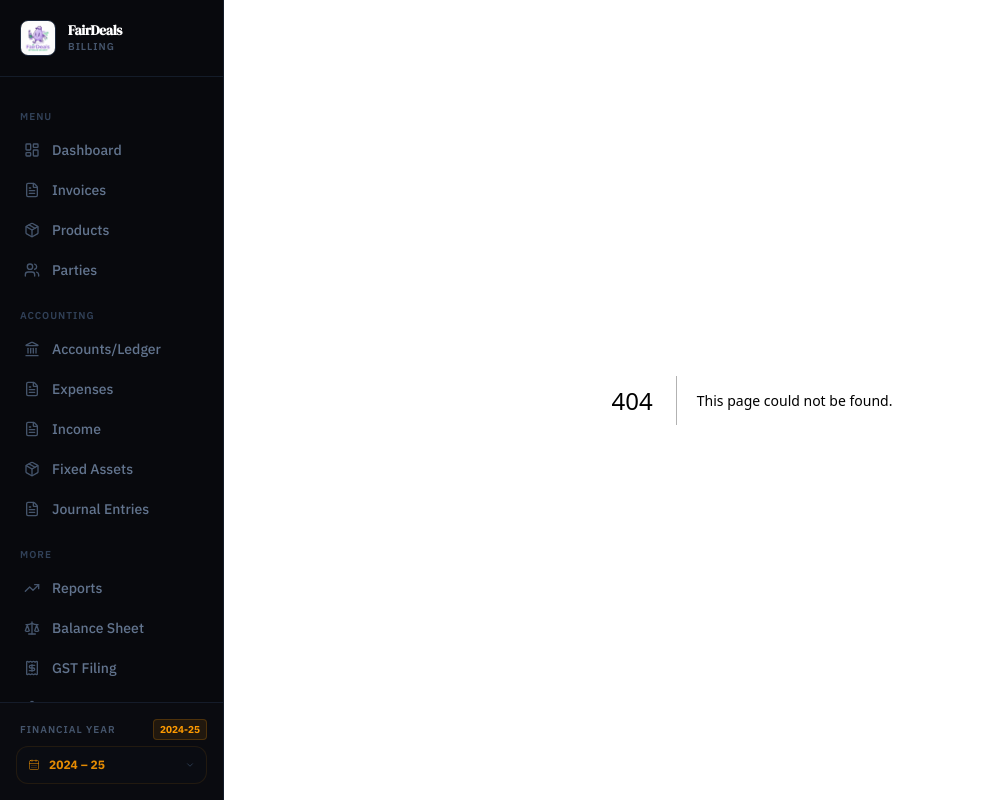
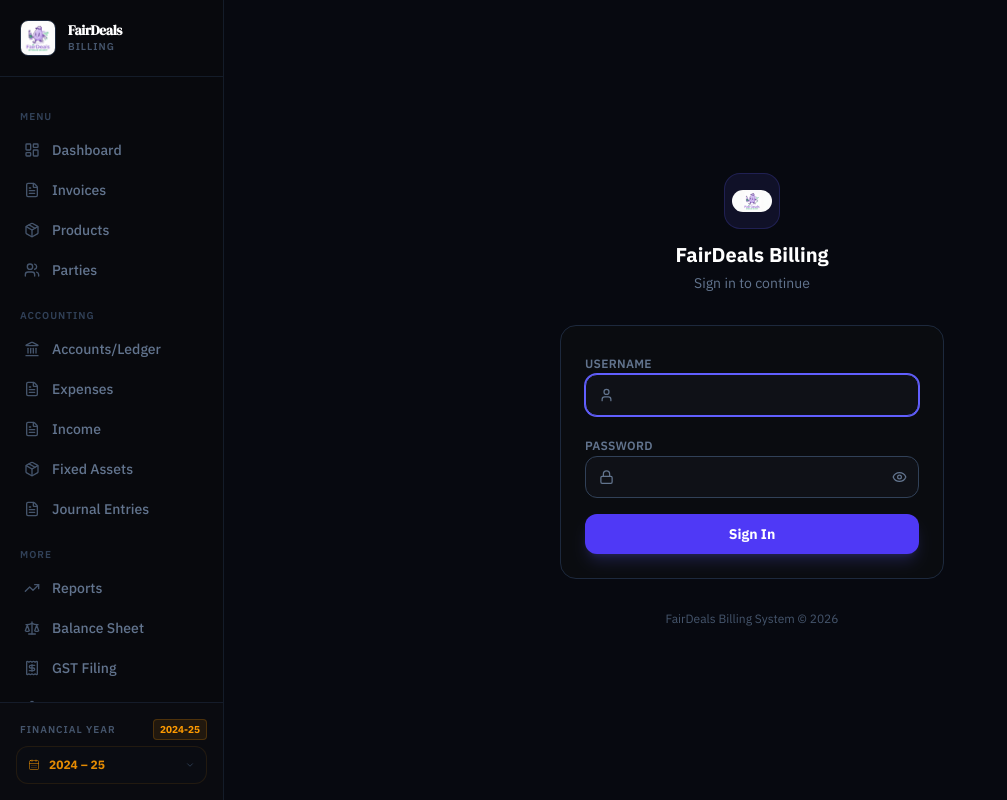
Before and after one commit to lakshayknows/fairdeals, a Next.js app: page /login in a window 1280 px wide. Before the commit this address had no page. Shown: the whole page, without its empty margins (0-1007 px from the left). Built offline with nearby package versions, Linux system fonts and the light colour scheme.

Commit message:
Add custom login page with cookie auth and rate limiting

```diff
--- /dev/null
+++ b/src/app/api/auth/login/route.ts
@@ -0,0 +1,58 @@
+import { NextRequest, NextResponse } from "next/server";
+
+const MAX_ATTEMPTS = 5;
+const WINDOW_MS = 15 * 60 * 1000;
+const COOKIE_MAX_AGE = 8 * 60 * 60; // 8 hours
+
+const attempts = new Map<string, { count: number; windowStart: number }>();
+
+function getIP(req: NextRequest): string {
+  return (
+    req.headers.get("x-forwarded-for")?.split(",")[0].trim() ??
+    req.headers.get("x-real-ip") ??
+    "unknown"
+  );
+}
+
+export async function POST(req: NextRequest) {
+  const USERNAME = process.env.AUTH_USERNAME;
+  const PASSWORD = process.env.AUTH_PASSWORD;
+  const SECRET = process.env.AUTH_SECRET;
+
+  if (!USERNAME || !PASSWORD || !SECRET) {
+    return NextResponse.json({ error: "Server misconfiguration." }, { status: 500 });
+  }
+
+  const ip = getIP(req);
+  const now = Date.now();
+  const entry = attempts.get(ip);
+
+  // Check rate limit
+  if (entry && now - entry.windowStart < WINDOW_MS && entry.count >= MAX_ATTEMPTS) {
+    return NextResponse.json({ error: "Too many attempts." }, { status: 429 });
+  }
+
+  const { username, password } = await req.json();
+
+  if (username === USERNAME && password === PASSWORD) {
+    attempts.delete(ip);
+    const res = NextResponse.json({ ok: true });
+    res.cookies.set("fairdeals_auth", SECRET, {
+      httpOnly: true,
+      secure: process.env.NODE_ENV === "production",
+      sameSite: "lax",
+      maxAge: COOKIE_MAX_AGE,
+      path: "/",
+    });
+    return res;
+  }
+
+  // Record failure
+  if (!entry || now - entry.windowStart > WINDOW_MS) {
+    attempts.set(ip, { count: 1, windowStart: now });
+  } else {
+    entry.count += 1;
+  }
+
+  return NextResponse.json({ error: "Invalid credentials." }, { status: 401 });
+}
--- /dev/null
+++ b/src/app/api/auth/logout/route.ts
@@ -0,0 +1,13 @@
+import { NextResponse } from "next/server";
+
+export async function POST() {
+  const res = NextResponse.json({ ok: true });
+  res.cookies.set("fairdeals_auth", "", {
+    httpOnly: true,
+    secure: process.env.NODE_ENV === "production",
+    sameSite: "lax",
+    maxAge: 0,
+    path: "/",
+  });
+  return res;
+}
--- /dev/null
+++ b/src/app/login/page.tsx
@@ -0,0 +1,131 @@
+"use client";
+
+import { useState } from "react";
+import { useRouter } from "next/navigation";
+import { Loader2, Lock, User, Eye, EyeOff } from "lucide-react";
+import Image from "next/image";
+
+export default function LoginPage() {
+  const router = useRouter();
+  const [username, setUsername] = useState("");
+  const [password, setPassword] = useState("");
+  const [showPassword, setShowPassword] = useState(false);
+  const [loading, setLoading] = useState(false);
+  const [error, setError] = useState("");
+
+  const handleSubmit = async (e: React.FormEvent) => {
+    e.preventDefault();
+    setError("");
+    setLoading(true);
+
+    try {
+      const res = await fetch("/api/auth/login", {
+        method: "POST",
+        headers: { "Content-Type": "application/json" },
+        body: JSON.stringify({ username, password }),
+      });
+
+      if (res.ok) {
+        router.push("/");
+        router.refresh();
+      } else if (res.status === 429) {
+        setError("Too many failed attempts. Try again in 15 minutes.");
+      } else {
+        setError("Invalid username or password.");
+      }
+    } catch {
+      setError("Something went wrong. Please try again.");
+    } finally {
+      setLoading(false);
+    }
+  };
+
+  return (
+    <div className="min-h-screen bg-[#070910] flex items-center justify-center px-4">
+      <div className="w-full max-w-sm space-y-8">
+
+        {/* Logo / Brand */}
+        <div className="flex flex-col items-center gap-3">
+          <div className="h-14 w-14 rounded-2xl bg-indigo-500/10 border border-indigo-500/20 flex items-center justify-center">
+            <Image src="/logo.jpg" alt="FairDeals" width={40} height={40} className="rounded-xl" />
+          </div>
+          <div className="text-center">
+            <h1 className="text-xl font-bold text-white">FairDeals Billing</h1>
+            <p className="text-sm text-slate-500 mt-1">Sign in to continue</p>
+          </div>
+        </div>
+
+        {/* Form */}
+        <form onSubmit={handleSubmit} className="space-y-4">
+          <div className="rounded-2xl border border-slate-800 bg-[#0a0c10] p-6 space-y-4">
+
+            {/* Username */}
+            <div className="space-y-1.5">
+              <label className="text-xs font-semibold uppercase tracking-wide text-slate-500">
+                Username
+              </label>
+              <div className="relative">
+                <User size={15} className="absolute left-3.5 top-1/2 -translate-y-1/2 text-slate-500" />
+                <input
+                  type="text"
+                  value={username}
+                  onChange={(e) => setUsername(e.target.value)}
+                  required
+                  autoFocus
+                  autoComplete="username"
+                  className="w-full rounded-xl bg-[#0f1117] border border-slate-700 pl-9 pr-4 py-2.5 text-sm text-slate-200 focus:border-indigo-500 focus:ring-1 focus:ring-indigo-500 outline-none transition-all"
+                />
+              </div>
+            </div>
+
+            {/* Password */}
+            <div className="space-y-1.5">
+              <label className="text-xs font-semibold uppercase tracking-wide text-slate-500">
+                Password
+              </label>
+              <div className="relative">
+                <Lock size={15} className="absolute left-3.5 top-1/2 -translate-y-1/2 text-slate-500" />
+                <input
+                  type={showPassword ? "text" : "password"}
+                  value={password}
+                  onChange={(e) => setPassword(e.target.value)}
+                  required
+                  autoComplete="current-password"
+                  className="w-full rounded-xl bg-[#0f1117] border border-slate-700 pl-9 pr-10 py-2.5 text-sm text-slate-200 focus:border-indigo-500 focus:ring-1 focus:ring-indigo-500 outline-none transition-all"
+                />
+                <button
+                  type="button"
+                  onClick={() => setShowPassword(!showPassword)}
+                  className="absolute right-3 top-1/2 -translate-y-1/2 text-slate-500 hover:text-slate-300"
+                >
+                  {showPassword ? <EyeOff size={15} /> : <Eye size={15} />}
+                </button>
+              </div>
+            </div>
+
+            {/* Error */}
+            {error && (
+              <p className="text-xs text-red-400 bg-red-500/10 border border-red-500/20 rounded-lg px-3 py-2">
+                {error}
+              </p>
+            )}
+
+            {/* Submit */}
+            <button
+              type="submit"
+              disabled={loading}
+              className="w-full bg-indigo-600 hover:bg-indigo-500 disabled:opacity-50 text-white font-bold py-2.5 rounded-xl text-sm transition-all shadow-lg shadow-indigo-500/20 flex items-center justify-center gap-2"
+            >
+              {loading ? <Loader2 size={15} className="animate-spin" /> : null}
+              {loading ? "Signing in..." : "Sign In"}
+            </button>
+          </div>
+        </form>
+
+        <p className="text-center text-xs text-slate-600">
+          FairDeals Billing System &copy; {new Date().getFullYear()}
+        </p>
+      </div>
+    </div>
+  );
+}
--- a/src/middleware.ts
+++ b/src/middleware.ts
@@ -1,33 +1,28 @@
 import { NextRequest, NextResponse } from "next/server";
 
 export function middleware(req: NextRequest) {
-  const USERNAME = process.env.AUTH_USERNAME;
-  const PASSWORD = process.env.AUTH_PASSWORD;
+  const SECRET = process.env.AUTH_SECRET;
 
-  if (!USERNAME || !PASSWORD) {
-    return new NextResponse("Server misconfiguration: auth credentials not set.", { status: 500 });
+  if (!SECRET) {
+    return new NextResponse("Server misconfiguration: AUTH_SECRET not set.", { status: 500 });
   }
 
-  const authHeader = req.headers.get("authorization");
+  const { pathname } = req.nextUrl;
 
-  if (authHeader?.startsWith("Basic ")) {
-    const base64 = authHeader.slice(6);
-    const decoded = atob(base64);
-    const colon = decoded.indexOf(":");
-    const user = decoded.slice(0, colon);
-    const pass = decoded.slice(colon + 1);
-
-    if (user === USERNAME && pass === PASSWORD) {
-      return NextResponse.next();
-    }
+  // Allow login page and auth API through without a cookie check
+  if (pathname === "/login" || pathname.startsWith("/api/auth/")) {
+    return NextResponse.next();
   }
 
-  return new NextResponse("Authentication required", {
-    status: 401,
-    headers: {
-      "WWW-Authenticate": 'Basic realm="FairDeals Billing"',
-    },
-  });
+  const token = req.cookies.get("fairdeals_auth")?.value;
+
+  if (token === SECRET) {
+    return NextResponse.next();
+  }
+
+  const loginUrl = req.nextUrl.clone();
+  loginUrl.pathname = "/login";
+  return NextResponse.redirect(loginUrl);
 }
 
 export const config = {
```
